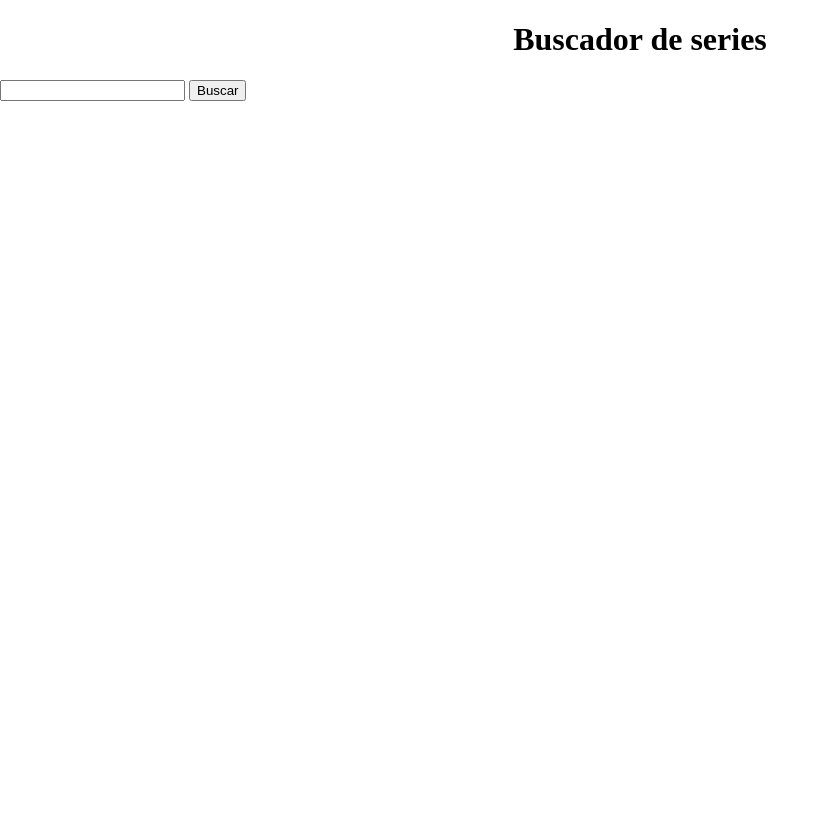
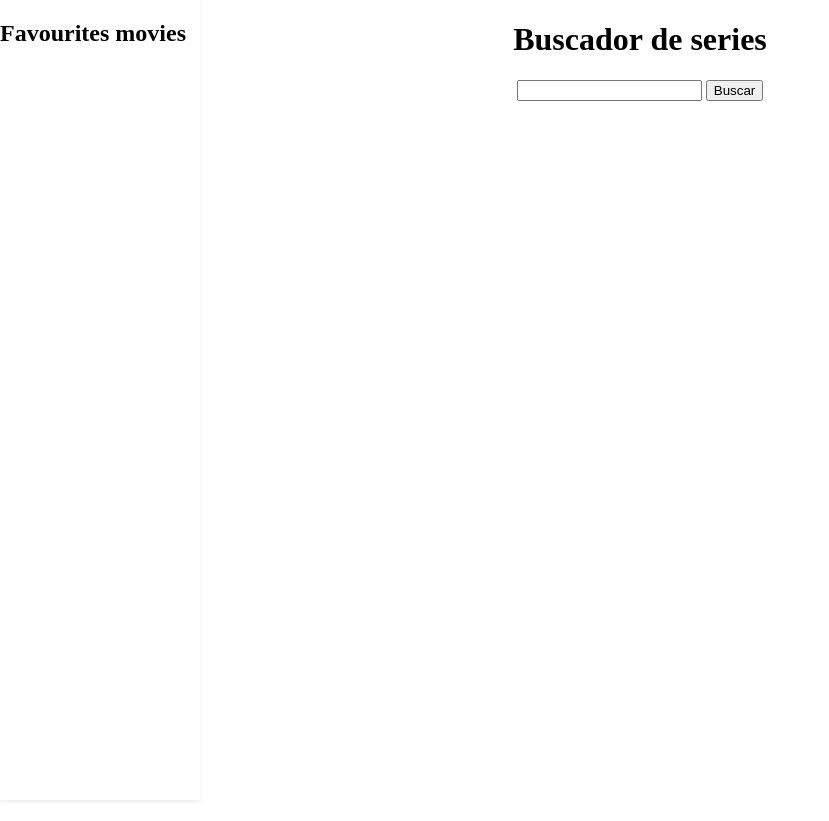
Before and after one commit to mablancoalvarez/modulo-2-evaluacion-final-mablancoalvarez, a website: page _src/templates/index.html in a window 1280 px wide. Shown: the whole page, without its empty margins (0-829 px from the left). After the commit the page ends 800 px from the top, so only its background shows below. Drawn offline with nearby package versions, Linux system fonts and the light colour scheme; files that its build step writes are made by us from their sources; files whose address does not match are found by name.

Commit message:
add default image if the original image doesnt exists

```diff
--- a/_src/assets/js/main.js
+++ b/_src/assets/js/main.js
@@ -22,21 +22,16 @@ function loadSeries() {
 // 2-show movies
 function renderMovies(movieArr) {
     for (let movie of movieArr) {
-
-        ulElement.innerHTML += `<li id='${movie.show.id}' class='movies-list__item'><div class='movies-list__item-info'><img class="imgElem" src=${movie.show.image.medium} alt=${movie.show.name}></div>
+        if (movie.show.image !== null) {
+            ulElement.innerHTML += `<li id='${movie.show.id}' class='movies-list__item'><div class='movies-list__item-info'><img class="imgElem" src=${movie.show.image.medium} alt=${movie.show.name}></div>
     <span>${movie.show.name}</span></li>`;
-        // console.log(movie);
-
-        // if (img !== null) {
-        //     img.src = movie.show.image.medium || movie.show.image.original;
-        // } else {
-        //     img.src = 'https://via.placeholder.com/210x295/ffffff/666666/?text=TV';
-        // }
-
+        } else {
+            ulElement.innerHTML += `<li id='${movie.show.id}' class='movies-list__item'><div class='movies-list__item-info'><img class="imgElem" src='https://via.placeholder.com/210x295/ffffff/666666/?text=TV' alt=${movie.show.name}></div>
+            <span>${movie.show.name}</span></li>`;
+        }
     }
 }
 
 
 
-
 button.addEventListener('click', loadSeries);
--- a/_src/assets/scss/main.scss
+++ b/_src/assets/scss/main.scss
@@ -5,6 +5,34 @@ body {
 	height: 100vh;
 }
 
-.title {
-	text-align: center;
+.page__header {
+
+	display:flex;
+flex-direction: column;
+	align-items: center;
+
+
 }
+.main__results {
+	width: 80%;
+	display:flex;
+	flex-wrap: wrap;
+	flex-direction: row;
+	justify-content: center;
+	align-items: flex-end;
+
+
+	padding-left:40px
+
+
+}
+aside{
+	position: fixed;
+	width: 200px;
+	height: 100vh;
+	left: 0;
+	top: 0;
+	background:white;
+	-webkit-box-shadow: -2px 0 5px 1px rgba(0,0,0,0.1);
+	box-shadow: -2px 0 5px 1px rgba(0,0,0,0.1);
+  }
--- a/_src/templates/index.html
+++ b/_src/templates/index.html
@@ -13,22 +13,22 @@
   <div class="page">
     <header class="page__header">
       <h1 class="title">Buscador de series</h1>
+      <form class="main__search--form" id="form">
+        <label for="search"></label>
+        <input type="text" name="input" id="input-search">
+        <button type="button" id="button-search" class="button__search--submit">Buscar</button>
     </header>
-    <main class="page__main">
-      <section class="main__search">
-        <form class="main__search--form" id="form">
-          <label for="search"></label>
-          <input type="text" name="input" id="input-search">
-          <button type="button" id="button-search" class="button__search--submit">Buscar</button>
-      </section>
-      <section class ="main__results">
+      <main class="main__results">
         <ul class="result__list" id="results"></ul>
-
-      </section>
-
     </main>
+    <aside>
+      <h2>Favourites movies</h2>
+      <ul class="favourites">
+      <!--favoritos-->
+      </ul>
+    </aside>
   </div>
-  <script type="text/javascript"src="assets/js/main.js"></script>
+  <script type="text/javascript" src="assets/js/main.js"></script>
 </body>
 
 </html>
```
